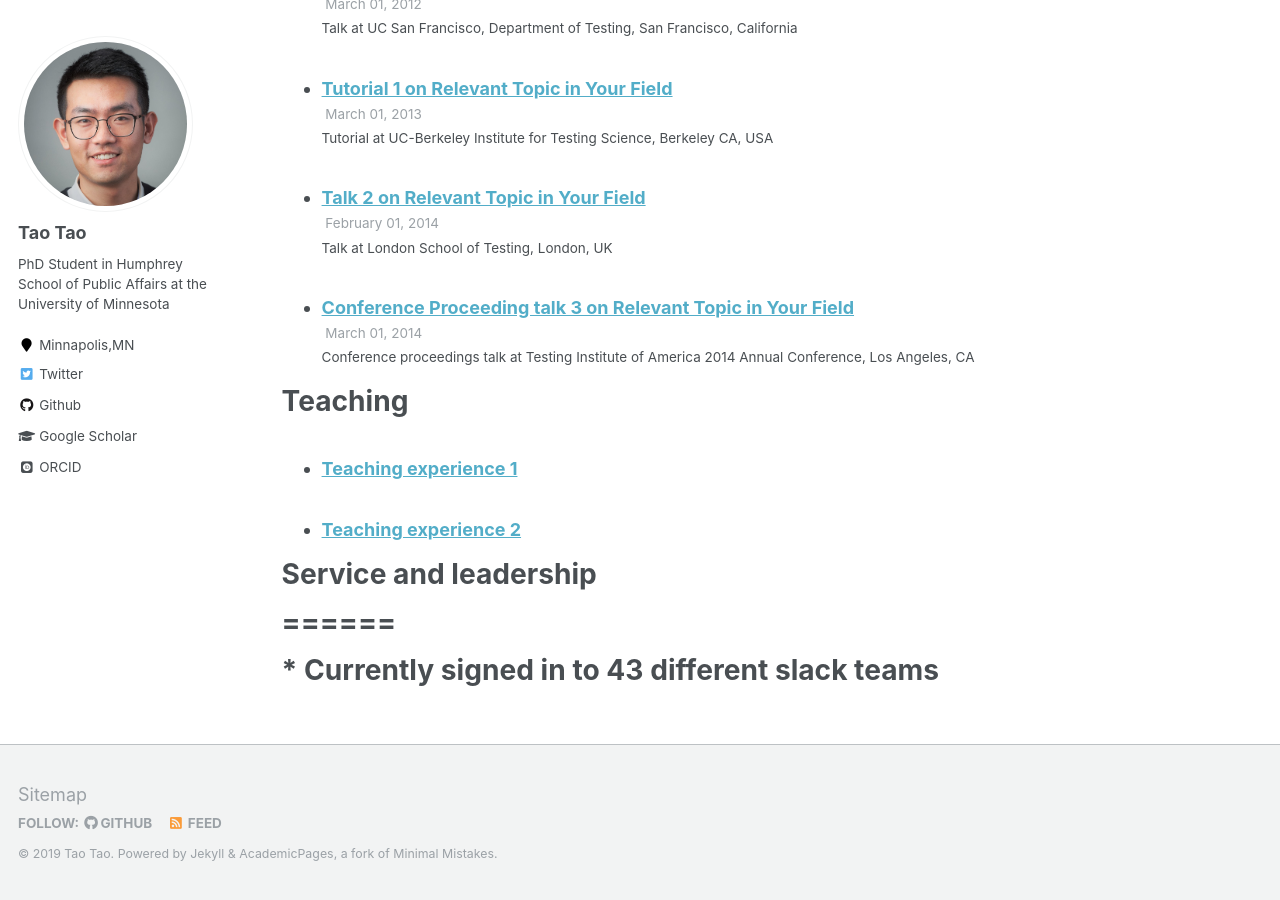
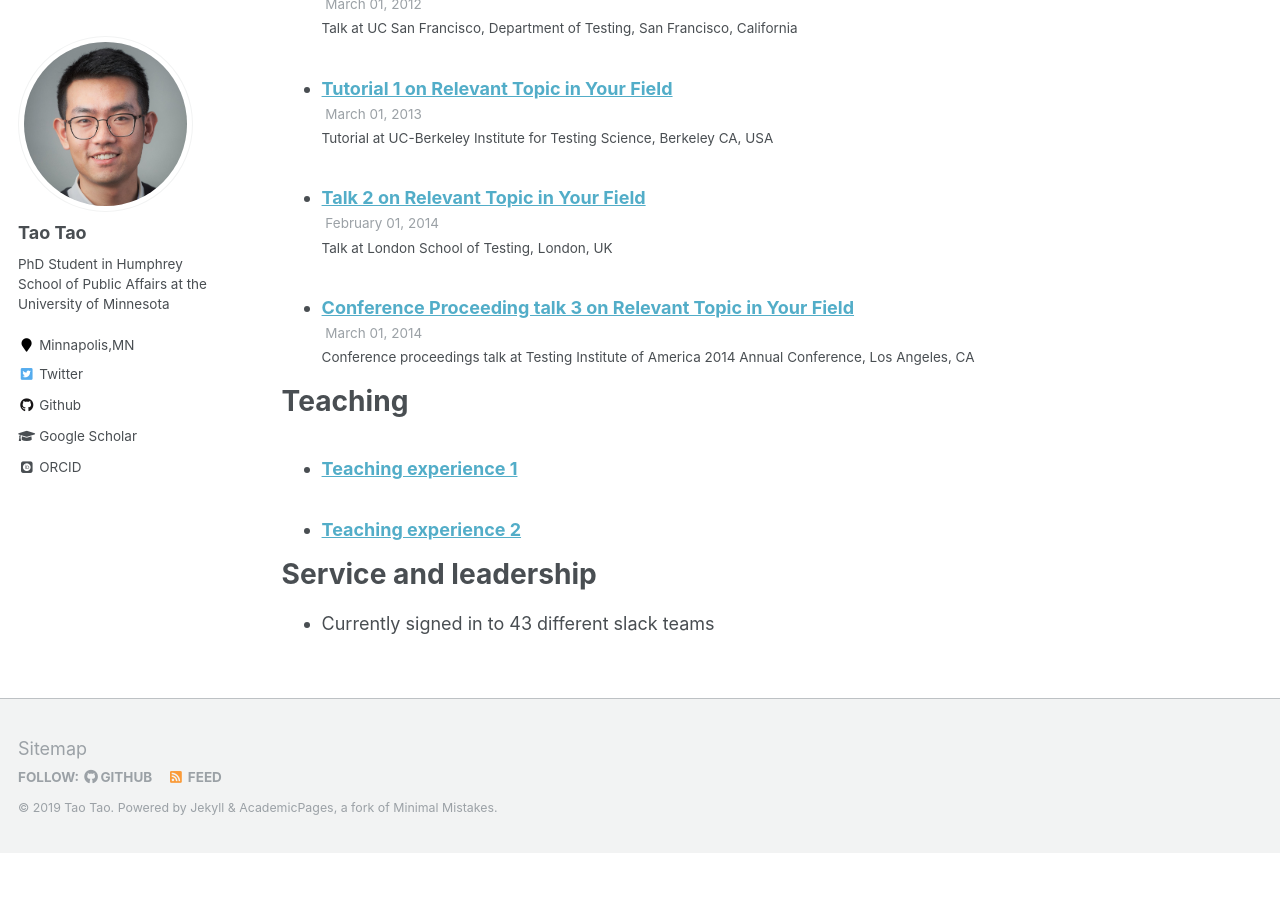
Before and after one commit to vtao1989/blog, a Jekyll site: the page built from _pages/cv.md, in a window 1280 px wide and 900 px high, scrolled down 1250 px. Built offline with Jekyll 4.4.1, drawn with Linux system fonts in a browser that asks for light colours; some web fonts are replaced; after the commit the page ends 2103 px from its top, so only the background shows below that.

Commit message:
Update cv.md

```diff
--- a/_pages/cv.md
+++ b/_pages/cv.md
@@ -49,6 +49,6 @@ Teaching
     {% include archive-single-cv.html %}
   {% endfor %}</ul>
 
-# Service and leadership
-# ======
-# * Currently signed in to 43 different slack teams
+Service and leadership
+======
+* Currently signed in to 43 different slack teams
```
